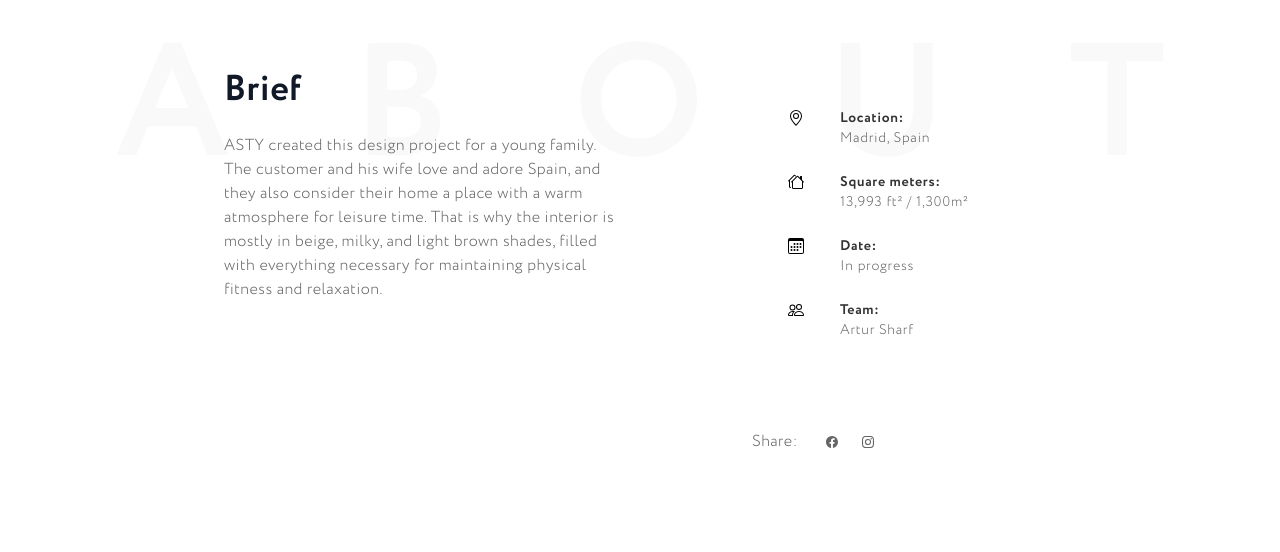
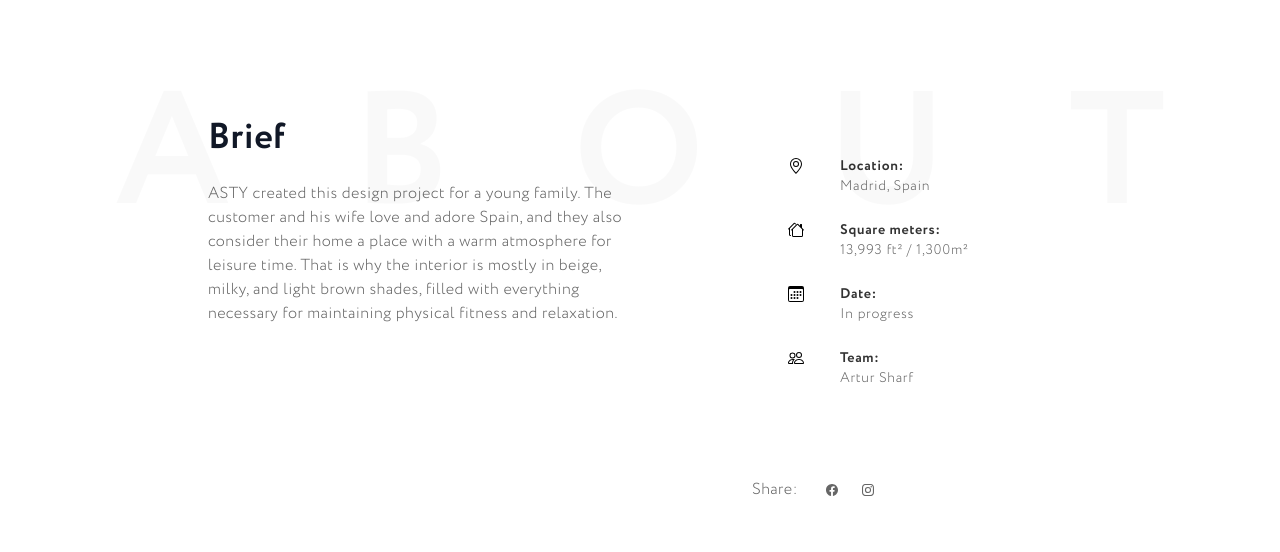
Before and after one commit to nikolaynizruhin/asty, a Next.js app: page /projects/1 in a window 1280 px wide. Shown: the part 918-1470 px from the top of the page. Built offline with nearby package versions, Linux system fonts and the light colour scheme.

Commit message:
Update hero

```diff
--- a/src/app/projects/[slug]/components/about.tsx
+++ b/src/app/projects/[slug]/components/about.tsx
@@ -27,11 +27,9 @@ const details = [
 
 export default function About() {
   return (
-    <div className="bg-white py-24 sm:py-40">
+    <div className="bg-white py-24 sm:py-52">
       <Title text="ABOUT" className="-mb-40 mx-[9vw]" />
-      <div className="mx-auto max-w-4xl px-6 lg:px-8">
-        <div className="mx-auto max-w-2xl lg:mx-0 lg:max-w-none">
-          <div className="mt-10 grid max-w-xl grid-cols-1 gap-8 tracking-wide lg:max-w-none lg:grid-cols-2">
+      <div className="mx-auto max-w-lg xl:max-w-4xl px-4 mt-10 grid grid-cols-1 gap-8 tracking-wide xl:grid-cols-2">
         <div>
           <h2 className="mb-6 text-3xl font-semibold text-gray-900 sm:text-4xl max-w-[300px]">
             Brief
@@ -55,7 +53,5 @@ export default function About() {
         </div>
       </div>
     </div>
-      </div>
-    </div>
   )
 }
--- a/src/app/projects/[slug]/components/hero.tsx
+++ b/src/app/projects/[slug]/components/hero.tsx
@@ -13,7 +13,7 @@ export default function Hero() {
           height="748"
           className="absolute inset-0 -z-10 h-full w-full object-cover brightness-[.3]"
         />
-        <div className="mx-auto max-w-lg xl:max-w-3xl px-4 sm:px-0 pb-96 pt-60 sm:pb-44 sm:pt-36 xl:pb-96 xl:pt-60">
+        <div className="mx-auto max-w-lg xl:max-w-4xl px-4 pb-96 pt-60 sm:pb-44 sm:pt-36 xl:pb-96 xl:pt-60">
           <h1 className="text-4xl md:text-5xl font-semibold tracking-tight text-white xl:text-6xl">
             Passeridae
           </h1>
```
Lines whose indentation alone changed are shown as unchanged.
